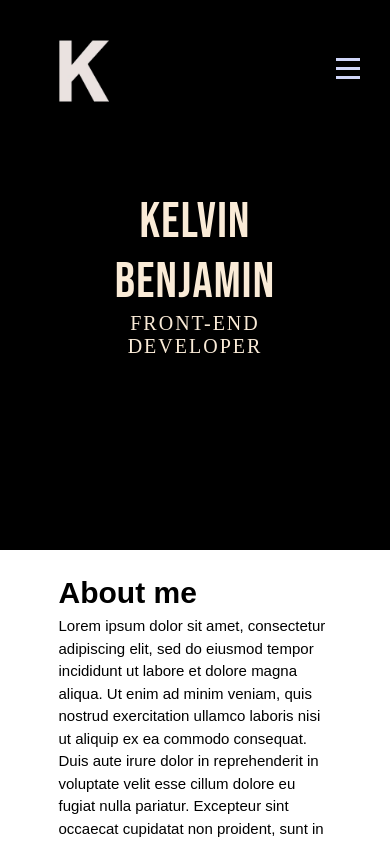
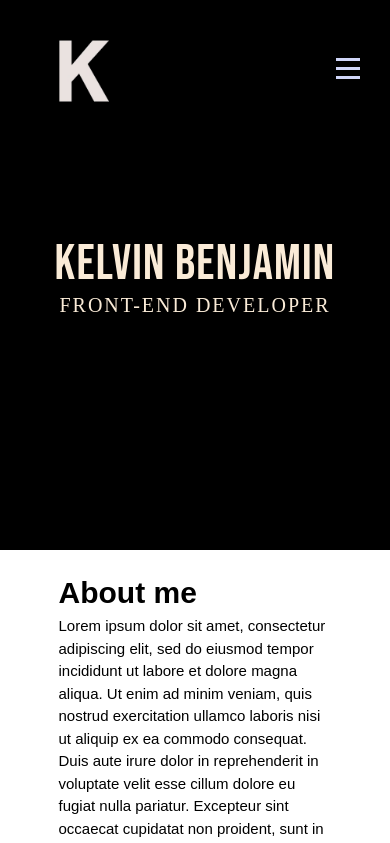
Before and after one commit to Kelvin-Ben/Kelvin-Ben.github.io, a React (Vite) app: page / in a window 390 px wide. Shown: the top 843 px of the page. Built offline with nearby package versions, Linux system fonts and the light colour scheme.

Commit message:
Improve hero section

```diff
--- a/src/feature/Hero/Hero.jsx
+++ b/src/feature/Hero/Hero.jsx
@@ -7,7 +7,7 @@ const Hero = ({intro}) => {
     <div className={`${styles.intro}`}>
       <Navigation />
       {intro && (
-        <div className={`font-bebas text-4xl tracking-wider ${styles.intro_content}`}>
+        <div className={`font-bebas text-4xl tracking-wider sm:w-[100%] ${styles.intro_content}`}>
           <h1 className='text-inherit text-[5rem] uppercase'>{intro.title}</h1>
           <h2 className='flex items-center justify-center font-rubik tracking-widest text-inherit text-[2rem]'>{intro.subtitle}</h2>
       </div>
```
